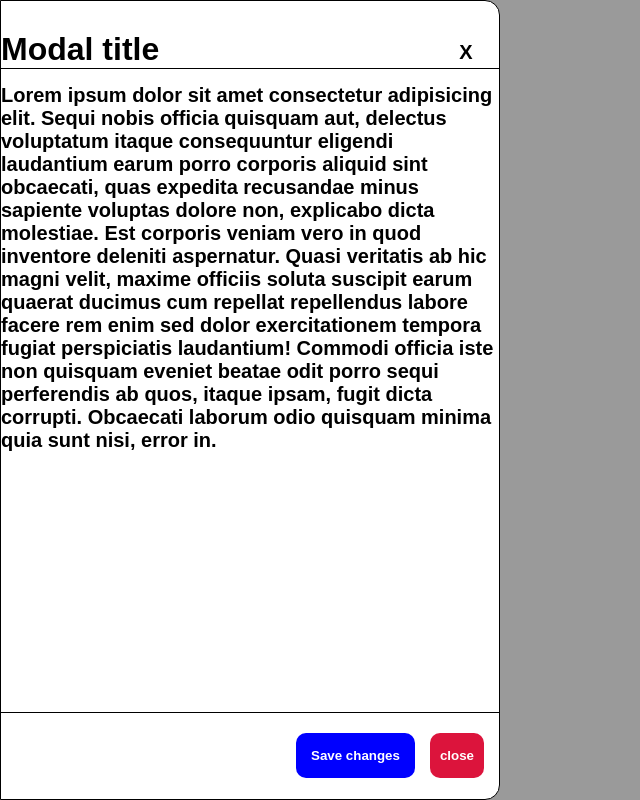
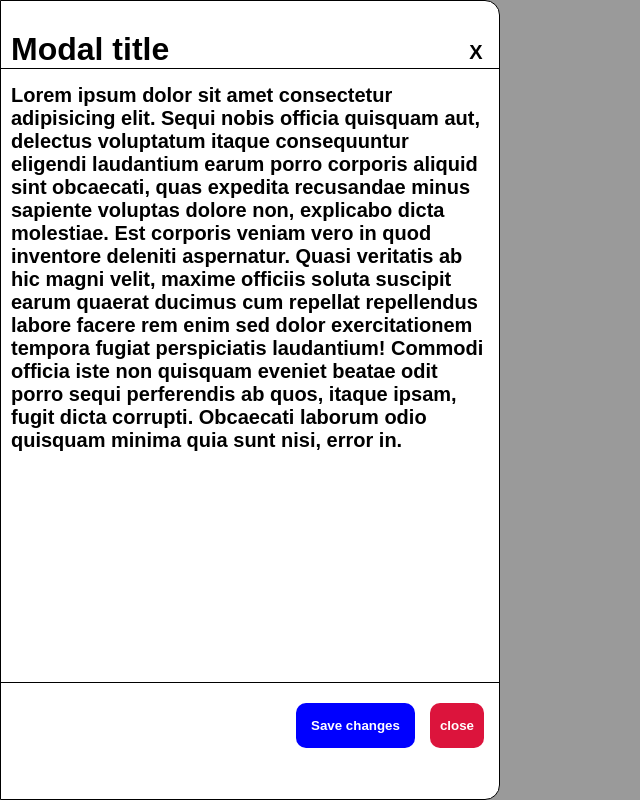
Before and after one commit to AslanRasl/modal-left, a plain HTML site: page index.html in a window 1280 px wide. Both pictures are taken after a click on the button "open modal". Shown: the whole page, without its empty margins (0-640 px from the left). Drawn offline with Linux system fonts and the light colour scheme.

Commit message:
add style

```diff
--- a/css/style.css
+++ b/css/style.css
@@ -61,7 +61,7 @@ h2{
     border-top: 1px solid #000;
     display: flex;
     justify-content: end;
-    margin-top: 260px;
+    margin-top: 230px;
     padding-top: 20px;
 }
 .close__btn{
@@ -93,6 +93,7 @@ font-weight: bold;
 border-radius:10px;
 color:white;
 cursor:pointer;
+margin: 30px;
 }
 .open__modal{
  margin-left: 0px;
@@ -108,3 +109,10 @@ cursor:pointer;
     display: none;
     z-index: 10;
 }
+.modal__body__title{
+    margin-left: 10px;
+    margin-right: 10px;
+}
+.modal__title{
+    margin-left: 10px;
+}
```
